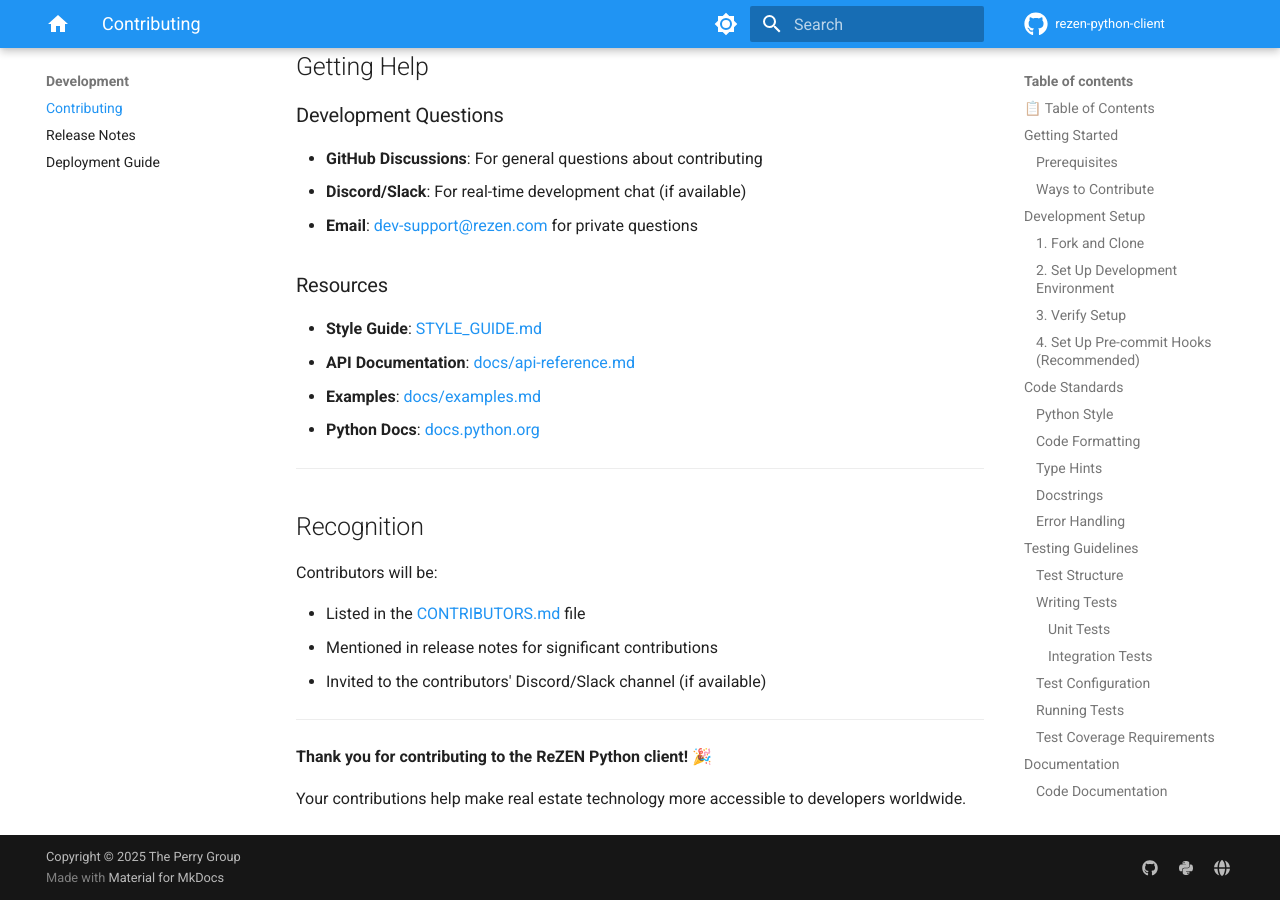
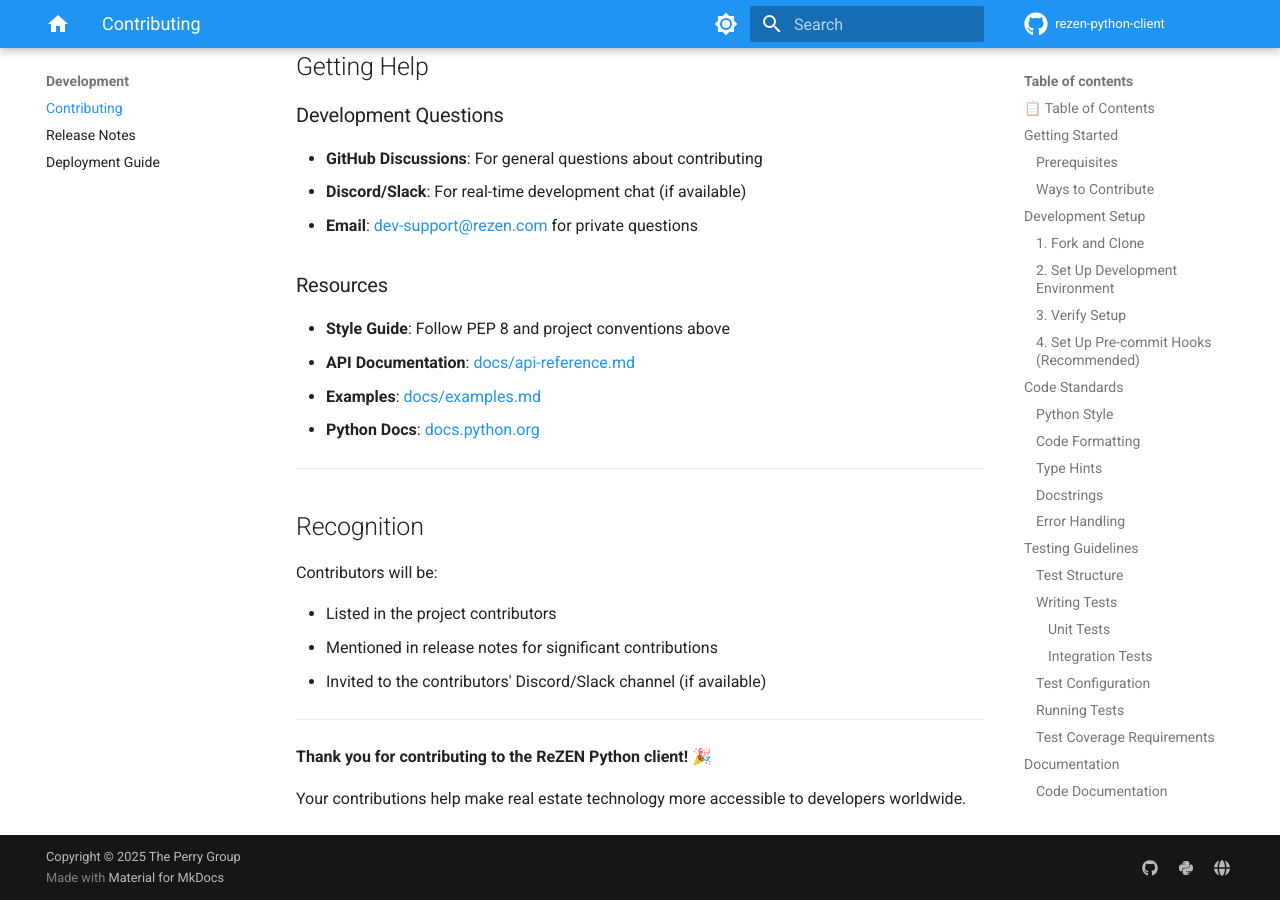
Before and after one commit to theperrygroup/rezen, an MkDocs documentation site: the page built from docs/contributing.md, in a window 1280 px wide and 900 px high, scrolled down 14584 px. Built offline with MkDocs 1.6.1 and Material for MkDocs 9.7.7, drawn with Linux system fonts in a browser that asks for light colours; comment, search, counter and statistics services are not loaded; the version menu is left out.

```diff
--- a/docs/contributing.md
+++ b/docs/contributing.md
@@ -712,7 +712,7 @@ We use [Semantic Versioning](https://semver.org/):
 
 ### Resources
 
-- **Style Guide**: [STYLE_GUIDE.md](../STYLE_GUIDE.md)
+- **Style Guide**: Follow PEP 8 and project conventions above
 - **API Documentation**: [docs/api-reference.md](api-reference.md)
 - **Examples**: [docs/examples.md](examples.md)
 - **Python Docs**: [docs.python.org](https://docs.python.org/)
@@ -723,7 +723,7 @@ We use [Semantic Versioning](https://semver.org/):
 
 Contributors will be:
 
-- Listed in the [CONTRIBUTORS.md](../CONTRIBUTORS.md) file
+- Listed in the project contributors
 - Mentioned in release notes for significant contributions
 - Invited to the contributors' Discord/Slack channel (if available)
 
```
Also changed, not shown: docs/api-reference.md (+1 -1 lines), 1 other file.
